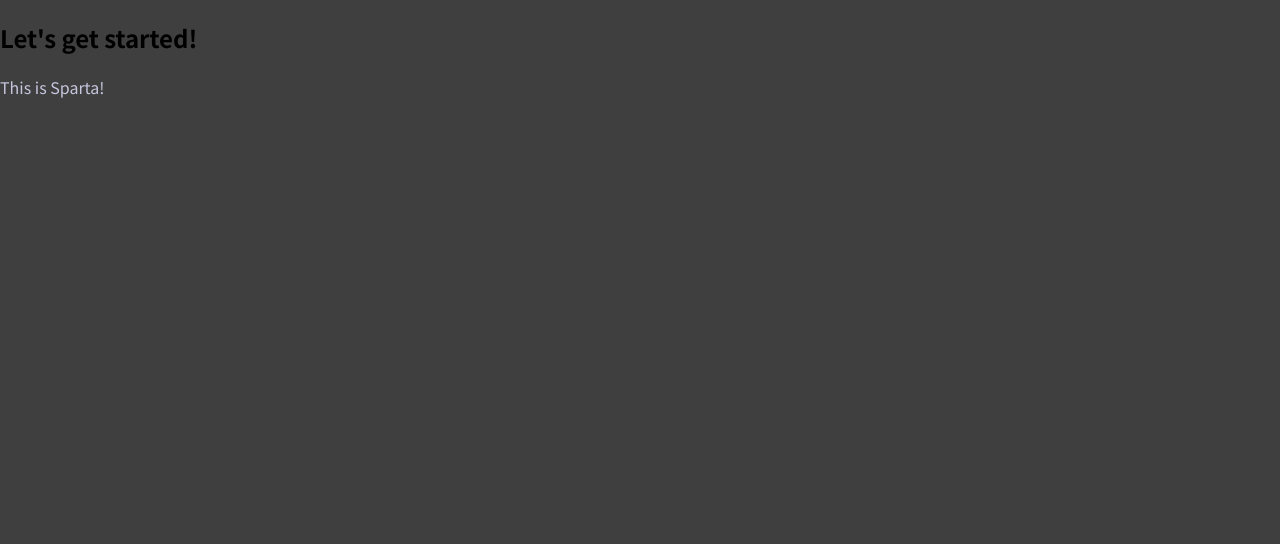
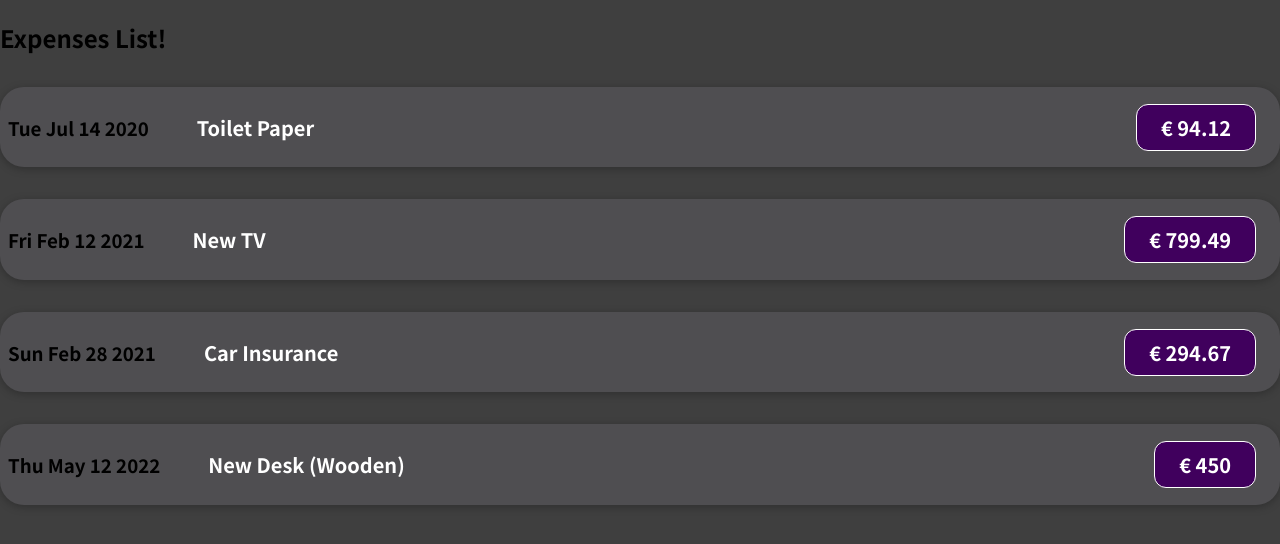
Before and after one commit to IbrahimMuharib/Expenses-react-app, a React (Create React App) app: page / in a window 1280 px wide. Shown: the top 544 px of the page. Built offline with nearby package versions, Linux system fonts and the light colour scheme.

Commit message:
feat: ExpenseItem component

```diff
--- a/package.json
+++ b/package.json
@@ -42,5 +42,10 @@
   },
   "devDependencies": {
     "@babel/plugin-proposal-private-property-in-object": "^7.21.11"
+  },
+  "browser": {
+    "fs": false,
+    "os": false,
+    "path": false
   }
 }
--- a/src/App.tsx
+++ b/src/App.tsx
@@ -1,10 +1,21 @@
- function App() {
+import ExpenseItem from "./components/ExpenseItem";
+import Expense from "./components/Expense.ts";
+import expensesData from "./components/expensesData.json";
+function App(): JSX.Element | null {
+  let expensesList: Expense[] = expensesData;
   return (
     <div>
-      <h2>Let's get started!</h2>
-      <p>This is Sparta!</p>
+      <h2>Expenses List!</h2>
+      {expensesList.map((expense, i) => (
+        <ExpenseItem expense={formatExpenseDate(expense)} />
+      ))}
     </div>
   );
 }
 
+function formatExpenseDate(expense: Expense) {
+  expense.date = new Date(expense.date).toDateString();
+  return expense;
+}
+
 export default App;
--- /dev/null
+++ b/src/components/Expense.ts
@@ -0,0 +1,6 @@
+export default interface Expense {
+  id: string;
+  title: string;
+  amount: number;
+  date: string;
+}
--- /dev/null
+++ b/src/components/ExpenseItem.css
@@ -0,0 +1,59 @@
+.expense-item {
+    display: flex;
+    justify-content: space-between;
+    align-items: center;
+    box-shadow: 0 2px 8px rgba(0, 0, 0, 0.25);
+    padding: .5rem;
+    margin: 2rem 0;
+    padding-top: 0.5rem;
+    padding-bottom: 0.5rem;
+    border-radius: 24px;
+    background-color: #4f4e51;
+  }
+
+  .expense-item__description {
+    display: flex;
+    flex-direction: column;
+    gap: 1rem;
+    align-items: flex-end;
+    flex-flow: column-reverse;
+    justify-content: flex-start;
+    flex: 1;
+  }
+
+  .expense-item h2 {
+    color: #3a3a3a;
+    font-size: 1rem;
+    flex: 1;
+    margin: 0 3rem;
+    color: white;
+  }
+
+  .expense-item__price {
+    font-size: 1rem;
+    font-weight: bold;
+    color: white;
+    background-color: #40005d;
+    border: 1px solid white;
+    padding: 0.5rem;
+    margin: 0 1rem;
+    border-radius: 12px;
+  }
+
+  @media (min-width: 580px) {
+    .expense-item__description {
+      flex-direction: row;
+      align-items: center;
+      justify-content: flex-start;
+      flex: 1;
+    }
+
+    .expense-item__description h2 {
+      font-size: 1.25rem;
+    }
+
+    .expense-item__price {
+      font-size: 1.25rem;
+      padding: 0.5rem 1.5rem;
+    }
+  }
--- a/src/components/ExpenseItem.tsx
+++ b/src/components/ExpenseItem.tsx
@@ -0,0 +1,15 @@
+import "./ExpenseItem.css";
+import Expense from "./Expense";
+function ExpenseItem(props: { expense: Expense }): JSX.Element | null {
+  return (
+    <div className="expense-item">
+      <h3>{props.expense.date.toString()}</h3>
+      <div className="expense-item__description">
+        <h2>{props.expense.title}</h2>
+        <div className="expense-item__price">€ {props.expense.amount}</div>
+      </div>
+    </div>
+  );
+}
+
+export default ExpenseItem;
--- /dev/null
+++ b/src/components/expensesData.json
@@ -0,0 +1,26 @@
+[
+    {
+      "id": "e1",
+      "title": "Toilet Paper",
+      "amount": 94.12,
+      "date": "2020-07-14"
+    },
+    {
+      "id": "e2",
+      "title": "New TV",
+      "amount": 799.49,
+      "date": "2021-02-12"
+    },
+    {
+      "id": "e3",
+      "title": "Car Insurance",
+      "amount": 294.67,
+      "date": "2021-02-28"
+    },
+    {
+      "id": "e4",
+      "title": "New Desk (Wooden)",
+      "amount": 450,
+      "date": "2022-05-12"
+    }
+  ]
--- a/src/index.css
+++ b/src/index.css
@@ -11,9 +11,4 @@ html {
 body {
   margin: 0;
   background-color: #3f3f3f;
-
 }
-
-p {
-  color: rgb(198, 198, 222);
-}
--- a/src/index.tsx
+++ b/src/index.tsx
@@ -3,9 +3,9 @@ import ReactDOM from 'react-dom/client';
 import './index.css';
 import App from './App';
 
-const rootElement = document.getElementById('root');
+const rootElement: HTMLElement | null = document.getElementById('root');
 if (!rootElement) throw new Error('Failed to find the root element');
 
-const root = ReactDOM.createRoot(rootElement);
+const root : ReactDOM.Root = ReactDOM.createRoot(rootElement);
 
 root.render(<App />);
--- a/tsconfig.json
+++ b/tsconfig.json
@@ -35,11 +35,11 @@
     // "types": [],                                      /* Specify type package names to be included without being referenced in a source file. */
     // "allowUmdGlobalAccess": true,                     /* Allow accessing UMD globals from modules. */
     // "moduleSuffixes": [],                             /* List of file name suffixes to search when resolving a module. */
-    // "allowImportingTsExtensions": true,               /* Allow imports to include TypeScript file extensions. Requires '--moduleResolution bundler' and either '--noEmit' or '--emitDeclarationOnly' to be set. */
+     "allowImportingTsExtensions": true,               /* Allow imports to include TypeScript file extensions. Requires '--moduleResolution bundler' and either '--noEmit' or '--emitDeclarationOnly' to be set. */
     // "resolvePackageJsonExports": true,                /* Use the package.json 'exports' field when resolving package imports. */
     // "resolvePackageJsonImports": true,                /* Use the package.json 'imports' field when resolving imports. */
     // "customConditions": [],                           /* Conditions to set in addition to the resolver-specific defaults when resolving imports. */
-    // "resolveJsonModule": true,                        /* Enable importing .json files. */
+    "resolveJsonModule": true,                        /* Enable importing .json files. */
     // "allowArbitraryExtensions": true,                 /* Enable importing files with any extension, provided a declaration file is present. */
     // "noResolve": true,                                /* Disallow 'import's, 'require's or '<reference>'s from expanding the number of files TypeScript should add to a project. */
 
```
